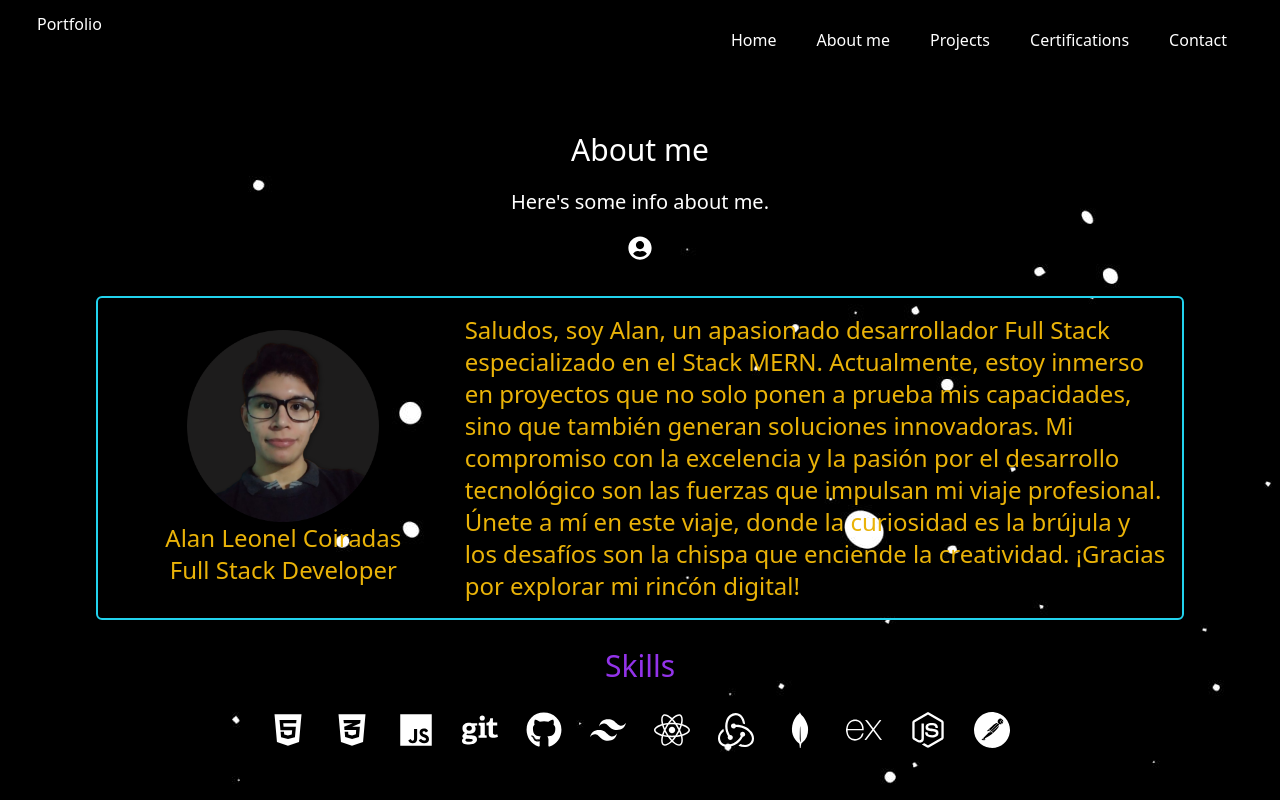
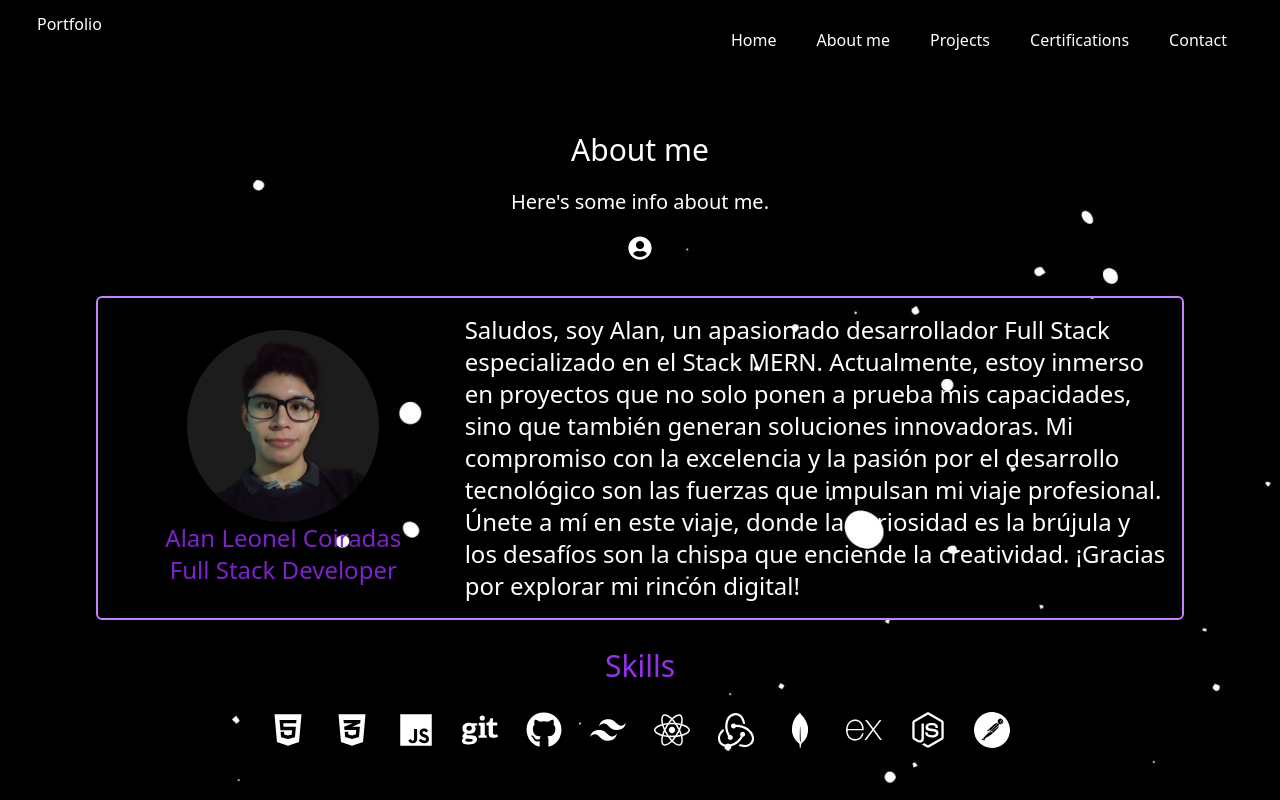
Before and after one commit to leocoiradas/Portfolio, a React (Vite) app: page /about in a window 1280 px wide. Built offline with nearby package versions, Linux system fonts and the light colour scheme.

Commit message:
Modificación de estilos del componente Details
Se cambiaron algunos colores de los elementos HTML del componente a colores púrpuras.

```diff
--- a/src/components/Details.jsx
+++ b/src/components/Details.jsx
@@ -9,13 +9,13 @@ function Details() {
   };
 
   return (
-    <article className="flex justify-center items-center w-[85dvw] gap-3 p-4 text-2xl text-yellow-500 border-2 rounded-md border-cyan-400 ">
+    <article className="flex justify-center items-center w-[85dvw] gap-3 p-4 text-2xl text-white border-2 rounded-md border-purple-400 ">
         <article className="flex flex-col justify-center items-center flex-1">
             <article className="w-48 h-48">
                 <img src={profileImg} alt={details.name} classname="object-cover w-full h-full" />
             </article>
-            <h4>{details.name}</h4>
-            <h4>{details.title}</h4>
+            <h4 className="text-purple-700">{details.name}</h4>
+            <h4 className="text-purple-700">{details.title}</h4>
       </article>
       <article className="flex flex-col gap-4 w-2/3">
         <p className="text-md">{details.message}</p>
```
